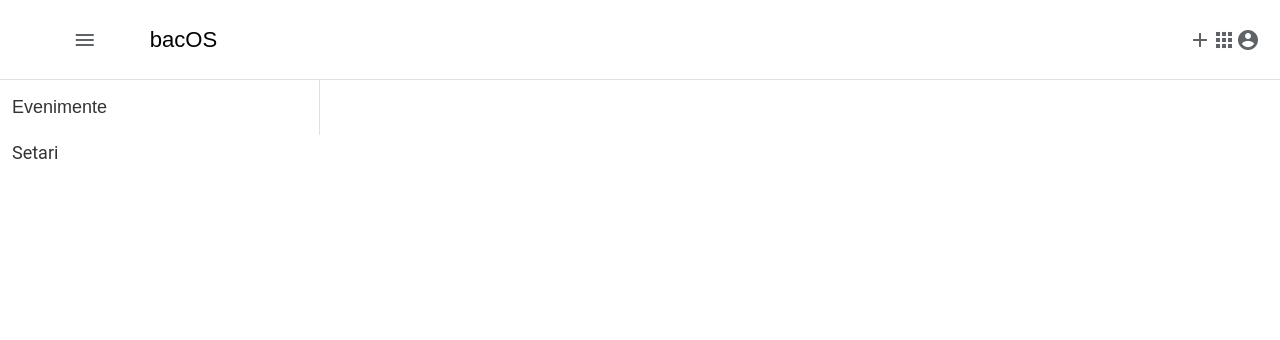
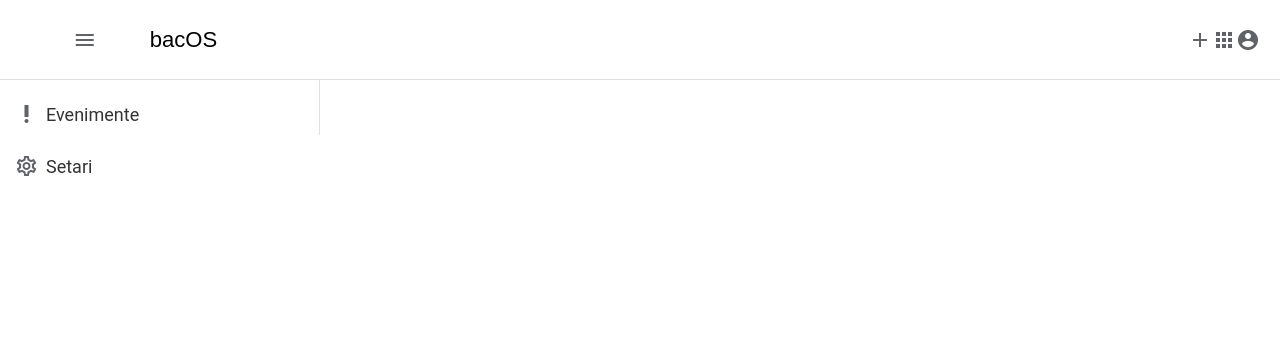
Before and after one commit to nitumario/bacOS, a Flask app: page /events in a window 1280 px wide. Shown: the top 340 px of the page. Run offline with Flask 3, Linux system fonts and the light colour scheme; data that the repository does not hold is empty; some libraries are stand-ins or nearby versions.

Commit message:
design mai bun pentru pagina principala

```diff
--- a/templates/events.html
+++ b/templates/events.html
@@ -1,5 +1,6 @@
 <!DOCTYPE html>
 <html lang="ro">
+<link rel="icon" type="image/x-icon" href="https://convertico.com/images/1720619296.0346/_previmg.png">
 
 <head>
     <title>Acasa</title>
@@ -111,6 +112,11 @@
             border-top-right-radius: 30px;
             border-bottom-right-radius: 30px;
             margin-top: 5px;
+            font-family: "Google Sans", Roboto, Arial, sans-serif;
+        }
+
+        .dropbtn:hover {
+            border: 0.0625rem solid #4785d9;
         }
 
         /* The container <div> - needed to position the dropdown content */
@@ -215,10 +220,17 @@
         }
 
         .settings-icon {
-            display: inline-block;
-            margin-bottom: 25px;
-            margin-right: 15px;
+            display: flex;
+            align-items: center;
+            margin-right: 10px;
+            translate: 10% 20%;
+        }
 
+        .events-icon {
+            display: flex;
+            align-items: center;
+            margin-right: 10px;
+            translate: 10% 20%;
         }
 
         .punctaj {
@@ -371,6 +383,41 @@
       rel="stylesheet"/>
 
 <link rel="stylesheet" href="https://fonts.googleapis.com/css2?family=Material+Symbols+Outlined:opsz,wght,FILL,GRAD@24,400,0,0" />
+<link rel="stylesheet" href="https://fonts.googleapis.com/css2?family=Material+Symbols+Outlined:opsz,wght,FILL,GRAD@24,400,0,0" />
+
+<script>
+    function getRandomColor() {
+        const letters = '0123456789ABCDEF';
+        let color = '#';
+        for (let i = 0; i < 6; i++) {
+            color += letters[Math.floor(Math.random() * 16)];
+        }
+        return color;
+    }
+
+    function applyColors() {
+        const cardHeaders = document.querySelectorAll('.card-header');
+        cardHeaders.forEach((header, index) => {
+            let color = localStorage.getItem(`cardColor${index}`);
+            if (!color) {
+                color = getRandomColor();
+                localStorage.setItem(`cardColor${index}`, color);
+            }
+            header.style.backgroundColor = color;
+
+            // Apply the same color to .event-blob
+            const eventBlob = header.closest('.card').querySelector('.event-blob');
+            if (eventBlob) {
+                eventBlob.style.backgroundColor = color;
+            }
+        });
+    }
+
+    // Apply colors when the page loads
+    document.addEventListener('DOMContentLoaded', applyColors);
+</script>
+
+
 
 <body>
     <header>
@@ -390,14 +437,14 @@
     <main class="main">
         <section class="sidebar">
             <div class="dropdown">
-                <button class="dropbtn">Evenimente</button>
-                    <div class="dropdown-content">
-                        {% for event, id in events_with_ids %}
-                        <a>{{event}}</a>
-                        {% endfor %}
-                    </div>
+                <button class="dropbtn" onclick="toggleDropdown()"><div class="material-icons-outlined events-icon">priority_high</div>Evenimente</button>
+                <div class="dropdown-content" id="dropdown-content">
+                    {% for event, id in events_with_ids %}
+                    <a>{{event}}</a>
+                    {% endfor %}
+                </div>
             </div>
-            <a href="/setari">Setari</a>
+            <a href="/setari"><div class="material-icons-outlined settings-icon">settings</div>Setari</a>
         </section>
         <section class="card-section">
             {% for event, id in events_with_ids %}
@@ -424,6 +471,15 @@
     <div id="create-event-container"></div>
 
     <script>
+        function toggleDropdown() {
+            var dropdownContent = document.getElementById('dropdown-content');
+            if (dropdownContent.style.display === 'none') {
+                dropdownContent.style.display = 'block';
+            } else {
+                dropdownContent.style.display = 'none';
+            }
+        }
+
         document.getElementById('open-create-event').addEventListener('click', function () {
             // Show the overlay and create event container
             document.getElementById('overlay').style.display = 'block';
```
Also changed, not shown: other parts of templates/events.html (+17 -18 lines).
